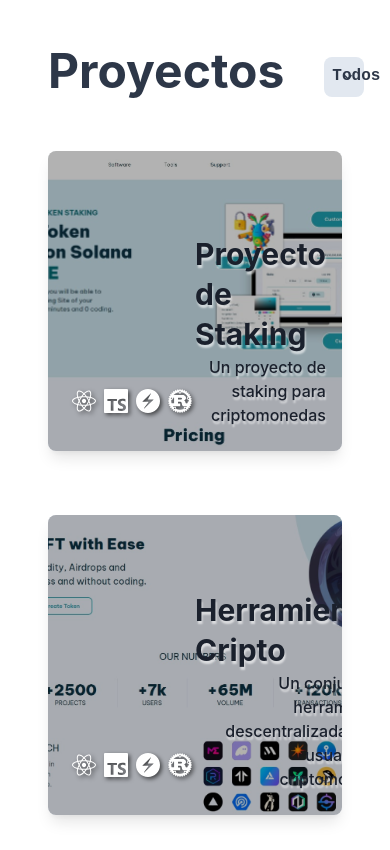
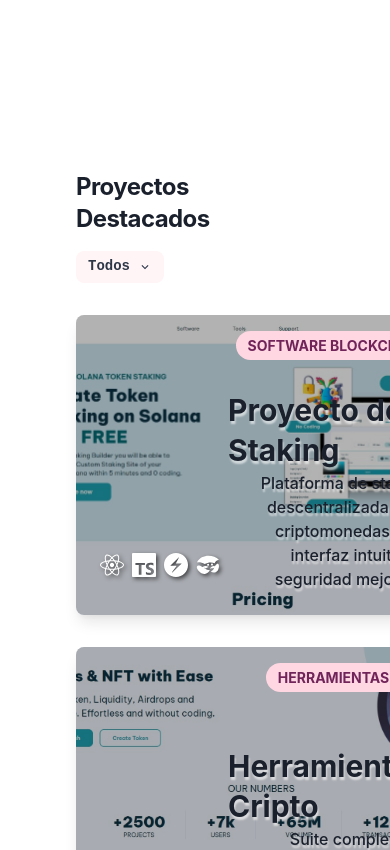
Before and after one commit to valentinsg/my-portfolio, a React (Create React App) app: page / in a window 390 px wide. Shown: the part 1600-2450 px from the top of the page. Built offline with nearby package versions, Linux system fonts and the light colour scheme.

Commit message:
mejoras responsive y cosas finales

```diff
--- a/src/App.tsx
+++ b/src/App.tsx
@@ -42,7 +42,7 @@ const App: React.FC = () => {
   }, [selectedSection]);
 
   return (
-    <Stack minHeight="100vh">
+    <Stack minHeight="100vh" >
       <Box zIndex={1} color={color} transition="all 0.3s ease-in-out">
         <Box display={{ base: 'block', md: 'none' }} position="fixed" top={6} left={4} zIndex={20}>
           <IconButton
@@ -81,7 +81,7 @@ const App: React.FC = () => {
           <Sidebar />
         </Flex>
 
-          <Box p={8} display={"flex"} flexDir={"column"}  >
+          <Box p={8} display={"flex"} flexDir={"column"} gap={12} >
             <Header
               selectedSection={selectedSection}
               setSelectedSection={setSelectedSection}
--- a/src/components/Projects.tsx
+++ b/src/components/Projects.tsx
@@ -1,8 +1,25 @@
 import React, { useState } from 'react';
-import { Heading, Grid, useColorModeValue, Box, Menu, MenuButton, MenuList, MenuItem, Button, Flex, Tooltip} from '@chakra-ui/react';
+import {
+  Heading,
+  Grid,
+  useColorModeValue,
+  Box,
+  Menu,
+  MenuButton,
+  MenuList,
+  MenuItem,
+  Button,
+  Flex,
+  Tooltip,
+  Text,
+  Badge,
+  useBreakpointValue
+} from '@chakra-ui/react';
 import { ChevronDownIcon } from '@chakra-ui/icons';
 import { useLanguage } from '../context/LanguageProvider';
 import ProjectsContainer from './ProjectsContainer';
+
+// Importaciones de imágenes
 import StakingImage from '../img/staking.jpg';
 import StakingGif from '../img/video-staking.gif';
 import ToolsImage from '../img/tools.jpg';
@@ -13,73 +30,169 @@ import BusyLandingImage from '../img/busy-landing-image.jpg';
 
 const Projects = () => {
   const [filter, setFilter] = useState('all');
+  const { isSpanish } = useLanguage();
 
-  const { isSpanish } = useLanguage();
-  const headerColor = useColorModeValue("gray.700", "gray.100");
-  const textColor = useColorModeValue("gray.700", "whiteAlpha.900");
+  // Mejores contrastes para accesibilidad
+  const headerColor = useColorModeValue("gray.800", "gray.50");
+  const textColor = useColorModeValue("gray.700", "gray.100");
+  const menuBgColor = useColorModeValue("white", "gray.800");
+  const menuHoverBgColor = useColorModeValue("gray.100", "gray.700");
+  const badgeBgColor = useColorModeValue("pink.100", "pink.800");
+  const badgeTextColor = useColorModeValue("pink.800", "pink.100");
+  const filterButtonBg = useColorModeValue("pink.50", "gray.700");
+  const filterButtonHoverBg = useColorModeValue("pink.100", "gray.600");
+
+  // Tamaños responsivos
+  const headingSize = useBreakpointValue({ base: "2xl", md: "3xl", lg: "4xl" });
+  const gridColumns = useBreakpointValue({
+    base: "repeat(1, 1fr)",
+    md: "repeat(2, 1fr)",
+    lg: "repeat(2, 1fr)"
+  });
+  const gridGap = useBreakpointValue({ base: 8, md: 12, lg: 16 });
 
   const projectsData = [
     {
       bgImage: StakingImage,
       gifUrl: StakingGif,
       title: isSpanish ? "Proyecto de Staking" : "Staking Project",
-      description: isSpanish ? "Un proyecto de staking para criptomonedas" : "A staking project for cryptocurrencies",
-      technologies: ['React', 'TypeScript', 'ChakraUI', "Rust"],
+      description: isSpanish ?
+        "Plataforma de staking descentralizada para criptomonedas, con interfaz intuitiva y seguridad mejorada" :
+        "Decentralized staking platform for cryptocurrencies, featuring intuitive interface and enhanced security",
+      technologies: ['React', 'TypeScript', 'ChakraUI', 'Rust'],
       url: 'https://stake.smithii.io/',
-      type: 'software'
+      type: 'software',
+      category: isSpanish ? "Software Blockchain" : "Blockchain Software"
     },
     {
       bgImage: ToolsImage,
       gifUrl: ToolsGif,
       title: isSpanish ? "Herramientas Cripto" : "Crypto Tools",
-      description: isSpanish ? "Un conjunto de herramientas descentralizadas para usuarios de criptomonedas" : "A decentralized toolset for cryptocurrency users",
-      technologies: ['React', 'TypeScript', 'ChakraUI', "Rust"],
-      type: 'software'
+      description: isSpanish ?
+        "Suite completa de herramientas DeFi para gestión y análisis de activos digitales" :
+        "Comprehensive DeFi toolset for digital asset management and analysis",
+      technologies: ['React', 'TypeScript', 'ChakraUI', 'Rust'],
+      type: 'software',
+      category: isSpanish ? "Herramientas DeFi" : "DeFi Tools"
     },
     {
       bgImage: SoftwareImage,
       gifUrl: SoftwareGif,
-      title: isSpanish ? "Smithii Software" : "Smithii Software",
-      description: isSpanish ? "Una empresa de desarrollo de software" : "A software development company",
-      technologies: ['React', 'TypeScript', 'ChakraUI', 'Redux', "Springboot", 'MongoDB'],
-      type: 'software'
+      title: "Smithii Software",
+      description: isSpanish ?
+        "Empresa de desarrollo de software especializada en soluciones web3 y aplicaciones empresariales" :
+        "Software development company specialized in web3 solutions and enterprise applications",
+      technologies: ['React', 'TypeScript', 'ChakraUI', 'Redux', 'Spring Boot', 'MongoDB'],
+      type: 'software',
+      category: isSpanish ? "Desarrollo Empresarial" : "Enterprise Development"
     },
     {
       bgImage: BusyLandingImage,
-      title: isSpanish ? 'Busy Landing' : 'Busy Landing',
-      description: isSpanish ? "Página y branding para una marca de ropa con algunas funciones visuales interactivas" : "A Clothing Brand landing page with some visual interactive functions",
+      title: 'Busy Landing',
+      description: isSpanish ?
+        "Landing page interactiva para marca de moda con características visuales dinámicas y experiencia de usuario optimizada" :
+        "Interactive fashion brand landing page with dynamic visual features and optimized user experience",
       technologies: ['React', 'TypeScript', 'ChakraUI'],
-      type: 'branding'
+      type: 'branding',
+      category: isSpanish ? "Diseño Web" : "Web Design"
     }
   ];
 
-  const filteredProjects = filter === 'all' ? projectsData : projectsData.filter(project => project.type === filter);
+  const filteredProjects = filter === 'all'
+    ? projectsData
+    : projectsData.filter(project => project.type === filter);
+
+  const filterOptions = [
+    { value: 'all', label: isSpanish ? 'Todos' : 'All' },
+    { value: 'software', label: 'Software' },
+    { value: 'branding', label: 'Branding' },
+    { value: 'content-strategist', label: isSpanish ? 'Estrategias de contenido' : 'Content Strategist' }
+  ];
 
   return (
-    <Box>
-      <Flex alignItems={"center"} gap={10}>
-        <Heading as="h2" fontSize={"5xl"} color={headerColor} mb={12} mt={6}>
-          {isSpanish ? "Proyectos" : "Featured Projects"}
+    <Box
+      m={7}
+      as="section"
+      py={8}
+      aria-label={isSpanish ? "Sección de proyectos" : "Projects section"}
+    >
+      <Flex
+        direction={{ base: "column", md: "row" }}
+        align={{ base: "flex-start", md: "center" }}
+        justify="space-between"
+        gap={4}
+        mb={8}
+      >
+        <Heading
+          as="h2"
+          fontSize={headingSize}
+          color={headerColor}
+          fontWeight="bold"
+          letterSpacing="tight"
+        >
+          {isSpanish ? "Proyectos Destacados" : "Featured Projects"}
         </Heading>
+
         <Menu>
-          <Tooltip label={isSpanish ? "Filtrar proyectos" : "Filter projects"} aria-label="Filter projects tooltip">
-            <MenuButton as={Button} borderRadius="8px" bg={useColorModeValue('gray.200', 'gray.700')}
-              color={textColor} rightIcon={<ChevronDownIcon />} mb={3} fontFamily={"monospace"}>
-              {filter === 'all' ? (isSpanish ? "Todos" : "All") : filter.charAt(0).toUpperCase() + filter.slice(1)}
+          <Tooltip
+            label={isSpanish ? "Filtrar proyectos por categoría" : "Filter projects by category"}
+            aria-label="Filter projects tooltip"
+          >
+            <MenuButton
+              as={Button}
+              borderRadius="lg"
+              bg={filterButtonBg}
+              _hover={{ bg: filterButtonHoverBg }}
+              color={textColor}
+              rightIcon={<ChevronDownIcon />}
+              fontFamily="monospace"
+              size={{ base: "sm", md: "md" }}
+              px={6}
+            >
+              {filterOptions.find(option => option.value === filter)?.label}
             </MenuButton>
           </Tooltip>
-          <MenuList>
-            <MenuItem onClick={() => setFilter('all')}>{isSpanish ? "Todos" : "All"}</MenuItem>
-            <MenuItem onClick={() => setFilter('software')}>Software</MenuItem>
-            <MenuItem onClick={() => setFilter('branding')}>Branding</MenuItem>
-            <MenuItem onClick={() => setFilter('content-strategist')}>{isSpanish ? "Estrategias de contenido" : "Content Strategist"}</MenuItem>
+          <MenuList bg={menuBgColor}>
+            {filterOptions.map((option) => (
+              <MenuItem
+                key={option.value}
+                onClick={() => setFilter(option.value)}
+                _hover={{ bg: menuHoverBgColor }}
+              >
+                {option.label}
+              </MenuItem>
+            ))}
           </MenuList>
         </Menu>
       </Flex>
-      <Grid templateColumns={{ base: "repeat(1, 1fr)", md: "repeat(2, 1fr)" }} gap={16}>
+
+      <Grid
+        templateColumns={gridColumns}
+        gap={gridGap}
+        role="list"
+        aria-label={isSpanish ? "Lista de proyectos" : "Projects list"}
+      >
         {filteredProjects.map((project, index) => (
+          <Box
+            key={index}
+            role="listitem"
+            position="relative"
+          >
+            <Badge
+              position="absolute"
+              top={4}
+              right={4}
+              zIndex={1}
+              bg={badgeBgColor}
+              color={badgeTextColor}
+              px={3}
+              py={1}
+              borderRadius="full"
+              fontSize="sm"
+            >
+              {project.category}
+            </Badge>
             <ProjectsContainer
-            key={index}
               bgImage={project.bgImage}
               gifUrl={project.gifUrl}
               title={project.title}
@@ -87,8 +200,23 @@ const Projects = () => {
               technologies={project.technologies}
               url={project.url}
             />
+          </Box>
         ))}
       </Grid>
+
+      {filteredProjects.length === 0 && (
+        <Text
+          color={textColor}
+          fontSize="lg"
+          textAlign="center"
+          mt={8}
+          fontStyle="italic"
+        >
+          {isSpanish
+            ? "No hay proyectos disponibles para esta categoría"
+            : "No projects available for this category"}
+        </Text>
+      )}
     </Box>
   );
 }
--- a/src/components/ProjectsContainer.tsx
+++ b/src/components/ProjectsContainer.tsx
@@ -1,8 +1,9 @@
 import React, { useState } from 'react';
 import { Box, Heading, Text, useColorModeValue, Flex, Icon, Tooltip } from '@chakra-ui/react';
 import { motion } from 'framer-motion';
-import { FaReact, FaNodeJs, FaPython, FaHtml5, FaCss3Alt, FaJsSquare, FaGitAlt } from 'react-icons/fa';
-import { SiTypescript, SiMongodb, SiPostgresql, SiRedux, SiChakraui, SiRust, SiSpringboot } from 'react-icons/si';
+import { FaReact, FaNodeJs, FaPython, FaHtml5, FaCss3Alt, FaJsSquare, FaGitAlt} from 'react-icons/fa';
+import { SiTypescript, SiMongodb, SiPostgresql, SiRedux, SiChakraui, SiSpringboot } from 'react-icons/si';
+import { GiCrab } from "react-icons/gi";
 
 interface ProjectsContainerProps {
   bgImage?: string;
@@ -25,7 +26,6 @@ const ProjectsContainer: React.FC<ProjectsContainerProps> = ({
 
   const bgColor = useColorModeValue('gray.100', 'gray.800');
   const textColor = useColorModeValue("gray.800", "whiteAlpha.900");
-
 
   return (
     <Box
@@ -85,7 +85,7 @@ const ProjectsContainer: React.FC<ProjectsContainerProps> = ({
       <Flex
         h="100%"
         p={6}
-        justifyContent="space-between" // Asegura que el contenido esté distribuido
+        justifyContent="space-between"
         alignItems="flex-end"
         position="relative"
         zIndex={1}
@@ -140,7 +140,7 @@ const getIconForTechnology = (tech: string) => {
     case 'nodejs':
       return FaNodeJs;
     case 'rust':
-      return SiRust;
+      return GiCrab;
     case 'springboot':
       return SiSpringboot;
     case 'python':
```
Also changed, not shown: src/components/About.tsx (+9 -9 lines), src/components/Home.tsx (+4 -5 lines). Lines whose indentation alone changed are shown as unchanged.
